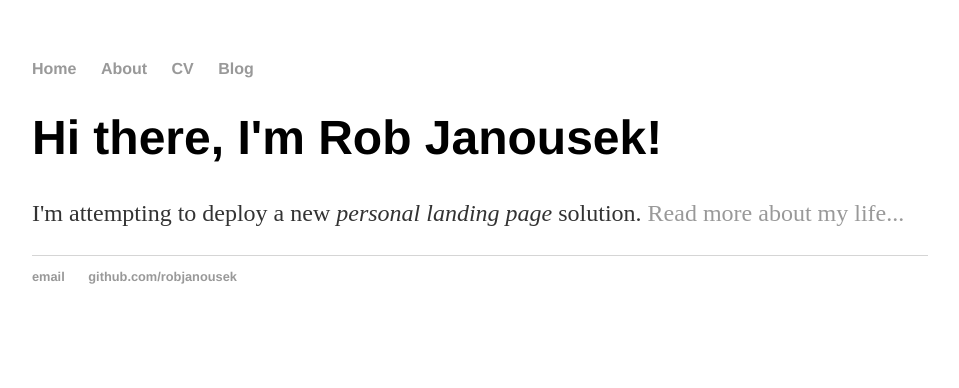
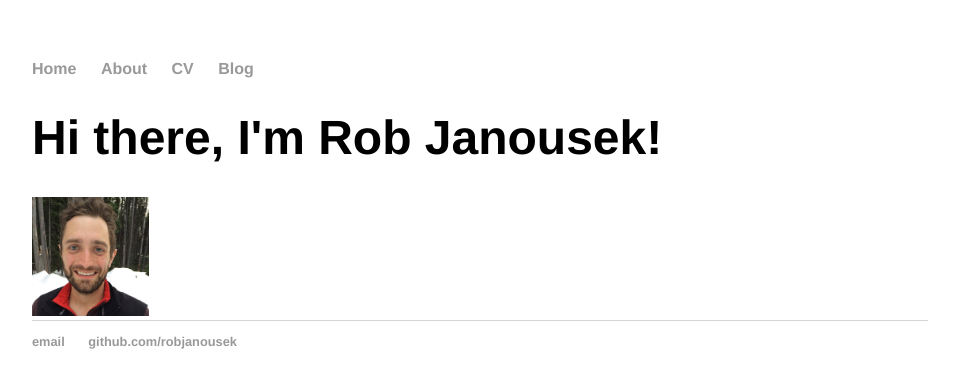
Before and after one commit to robjanousek/robjanousek.github.io, a Jekyll site: the page built from index.html, in a window 1280 px wide. Shown: the top 388 px of the page, without its empty margins (160-1119 px from the left). Built offline with Jekyll 4.4.1, drawn with Linux system fonts in a browser that asks for light colours.

Commit message:
Update index.html

```diff
--- a/index.html
+++ b/index.html
@@ -1,8 +1,9 @@
 ---
 layout: default
-title: Rob Janousek, Human
+title: Rob Janousek
 ---
 <div class="blurb">
 	<h1>Hi there, I'm Rob Janousek!</h1>
-		<p>I'm attempting to deploy a new <em>personal landing page</em> solution. <a href="/about">Read more about my life...</a></p>
+	<img src="Profile-RJ.jpg" width="117" height="119" alt="Rob Janousek" />
+
 </div><!-- /.blurb -->
```
